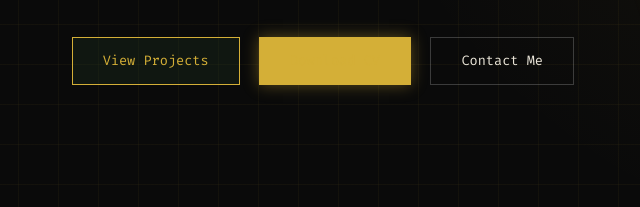
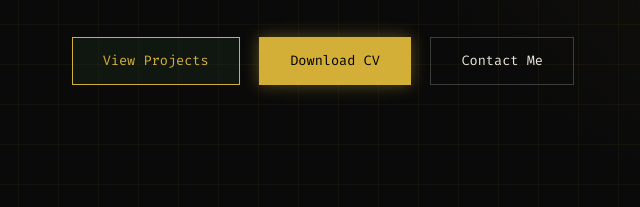
Before and after one commit to Kronos279/portfolio, a plain HTML site: page index.html in a window 1280 px wide. In both pictures the pointer is over the link "Download CV". Shown: the part 496-703 px from the top of the page, 102-742 px from the left. Drawn offline with nearby package versions, Linux system fonts and the light colour scheme; a web font is replaced by a local one.

Commit message:
Fixed Btn Hiver Color

```diff
--- a/style.css
+++ b/style.css
@@ -115,7 +115,7 @@ ul { list-style: none; }
 
 .btn-outline:hover {
     border-color: var(--accent-gold);
-    color: var(--accent-gold);
+    color: #000;
 }
 
 /* --- Glassmorphism Nav --- */
```
